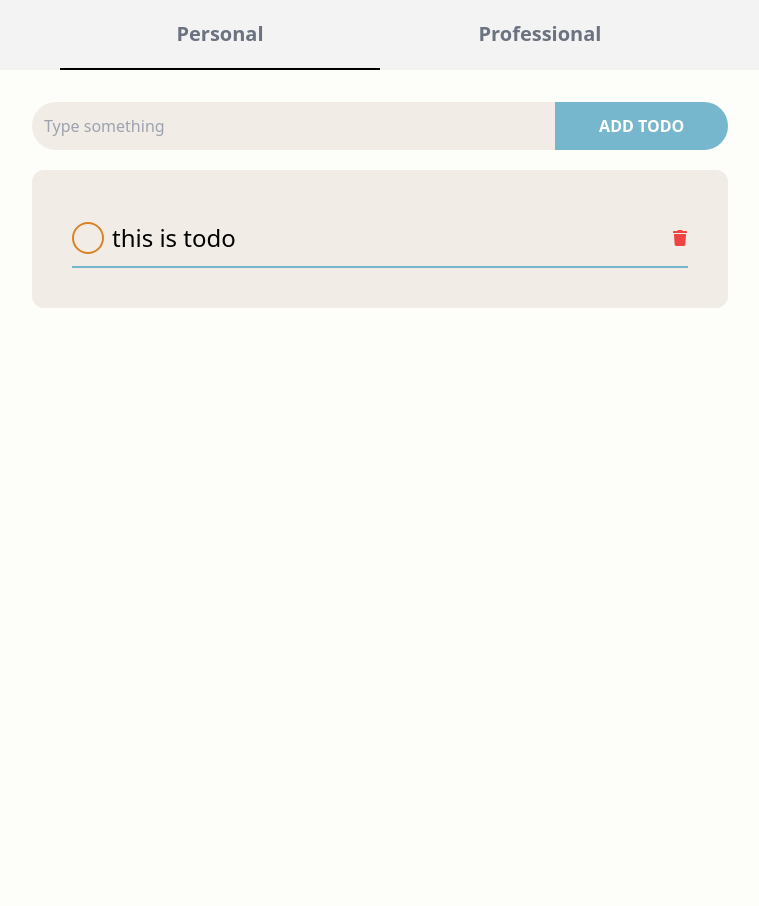
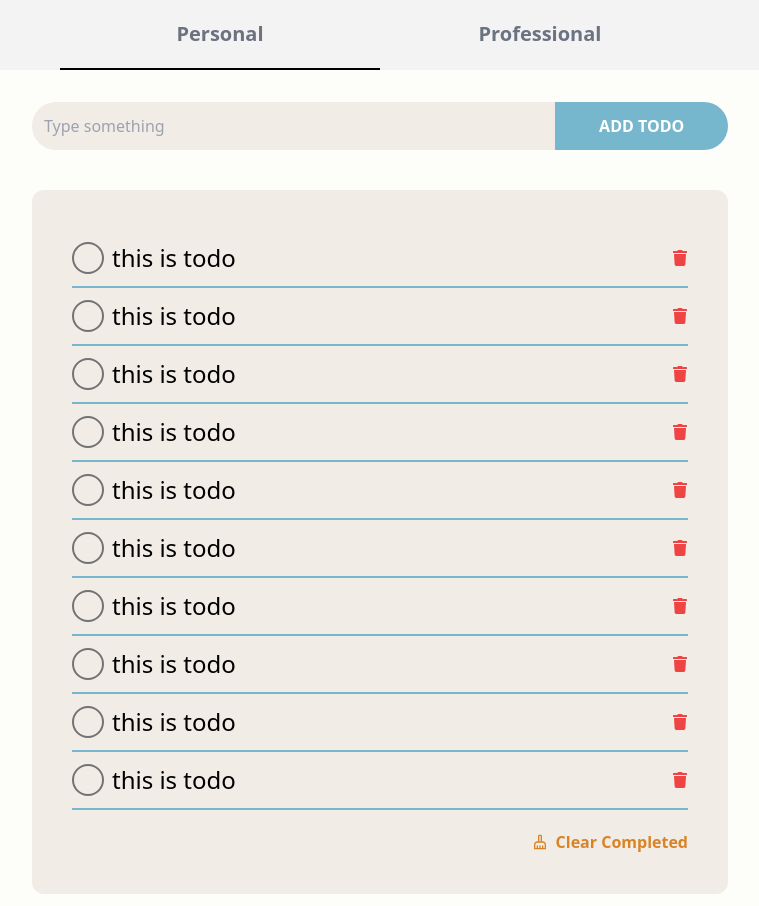
Before and after one commit to shahidx0x/ReduxTodo, a React (Vite) app: page / in a window 1280 px wide. Shown: the whole page, without its empty margins (260-1019 px from the left). Before the commit the page ends 800 px from the top, so only its background shows below. Built offline with nearby package versions, Linux system fonts and the light colour scheme.

Commit message:
feat : task list separated and added some style in the ui

```diff
--- /dev/null
+++ b/src/components/TodoList/TaskList.tsx
@@ -0,0 +1,27 @@
+import React, { useState } from "react"
+import { FaCheck, FaTrash } from "react-icons/fa"
+
+const TaskList = () => {
+  const [checked, setChecked] = useState(false)
+  return (
+    <li className="flex justify-between  items-center gap-2 border-b-2 border-[#76B7CD] py-3">
+      <div className="flex gap-2">
+        <div
+          onClick={() => setChecked(prev => !prev)}
+          className={`w-8 h-8 flex justify-center items-center rounded-full border-2  ${checked ? "border-[#d98326]" : "border-[#737373]"} cursor-pointer`}
+        >
+          {checked && <FaCheck className="text-[#d98326]" />}
+        </div>
+        <p className={`text-2xl  ${checked && "text-[#C2C2C2]"} relative`}>
+          <p
+            className={`absolute top-[50%] ${checked && "border border-[#C2C2C2]"} w-full `}
+          ></p>
+          this is todo
+        </p>
+      </div>
+      <FaTrash className="text-red-500 cursor-pointer" />
+    </li>
+  )
+}
+
+export default TaskList
--- a/src/components/TodoList/TodoList.tsx
+++ b/src/components/TodoList/TodoList.tsx
@@ -1,44 +1,54 @@
-import React, { useState } from "react"
-import { FaCheck, FaTrash } from "react-icons/fa"
+import { MdOutlineCleaningServices } from "react-icons/md"
+import TaskList from "./TaskList"
+import { useEffect, useState } from "react"
 
 const TodoList = () => {
-  const [checked, setChecked] = useState(false)
+  const [todo, setTodo] = useState<string>("")
+  const [error, setError] = useState<string>("")
+
+  useEffect(() => {
+    if (todo) setError("")
+  }, [todo])
+
+  const handleAddTodo = () => {
+    if (!todo) {
+      setError("Please add some todo")
+      return
+    }
+  }
   return (
     <div className="flex justify-center items-center pt-5">
       <div className=" w-[720px] p-3">
         <div className="flex flex-col gap-5">
           <div className="flex w-full">
             <input
+              onChange={e => setTodo(e.target.value)}
               className="w-full rounded-s-full p-3 bg-[#f1ece6]"
               type="text"
               placeholder="Type something"
             />
-            <button className="w-56 p-3 rounded-e-full bg-[#76b7cd]  text-white font-bold">
+            <button
+              onClick={() => handleAddTodo()}
+              className="w-56 p-3 rounded-e-full bg-[#76b7cd]  text-white font-bold"
+            >
               ADD TODO
             </button>
           </div>
+          <p>{error}</p>
           <div className="bg-[#f1ece6] p-10 rounded-xl">
             <ul>
-              <li className="flex justify-between  items-center gap-2 border-b-2 border-[#76B7CD] py-3">
-                <div className="flex gap-2">
-                  <div
-                    onClick={() => setChecked(prev => !prev)}
-                    className="w-8 h-8 flex justify-center items-center rounded-full border-2 border-[#d98326] cursor-pointer"
-                  >
-                    {checked && <FaCheck className="text-[#d98326]" />}
-                  </div>
-                  <p
-                    className={`text-2xl  ${checked && "text-[#C2C2C2]"} relative`}
-                  >
-                    <p
-                      className={`absolute top-[50%] ${checked && "border border-[#C2C2C2]"} w-full `}
-                    ></p>
-                    this is todo
-                  </p>
-                </div>
-                <FaTrash className="text-red-500 cursor-pointer" />
-              </li>
+              {Array.from({ length: 10 }).map(e => (
+                <>
+                  <TaskList />
+                </>
+              ))}
             </ul>
+            <div className="flex justify-end pt-5">
+              <div className="flex items-center gap-2 font-bold text-[#d98326] cursor-pointer hover:text-gray-500">
+                <MdOutlineCleaningServices />
+                <p>Clear Completed</p>
+              </div>
+            </div>
           </div>
         </div>
       </div>
```
